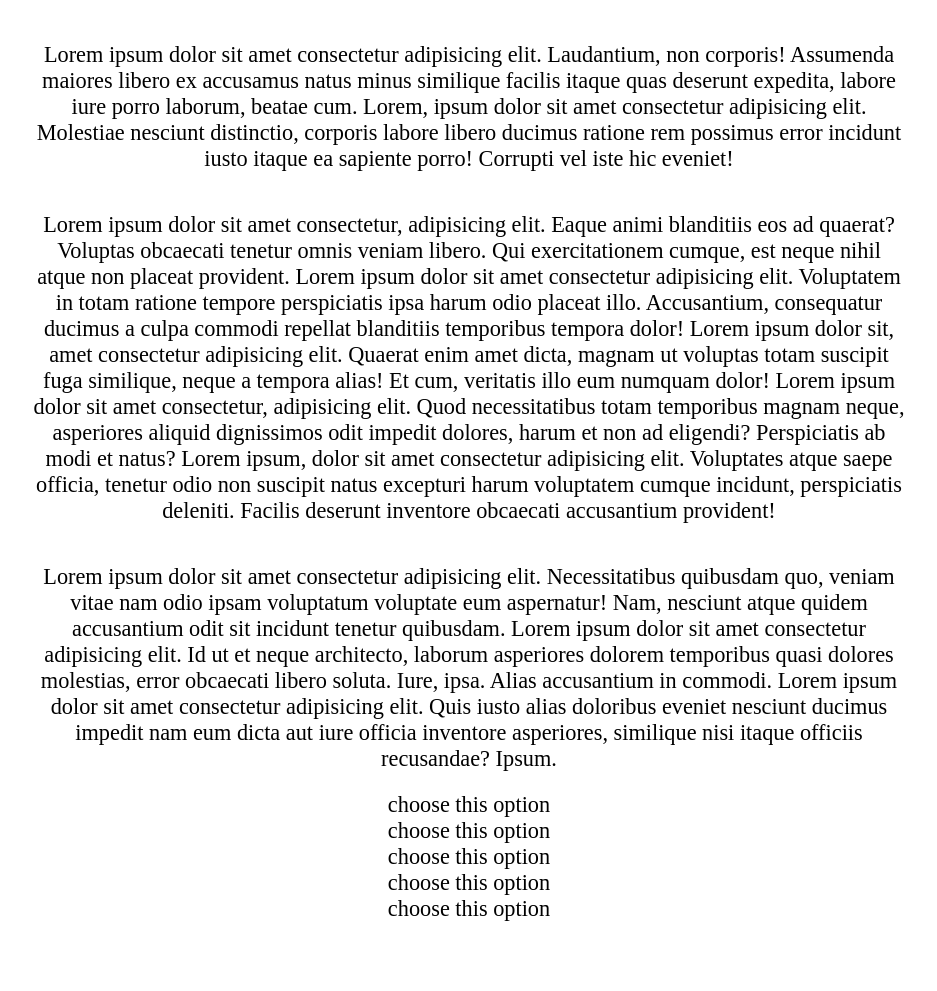
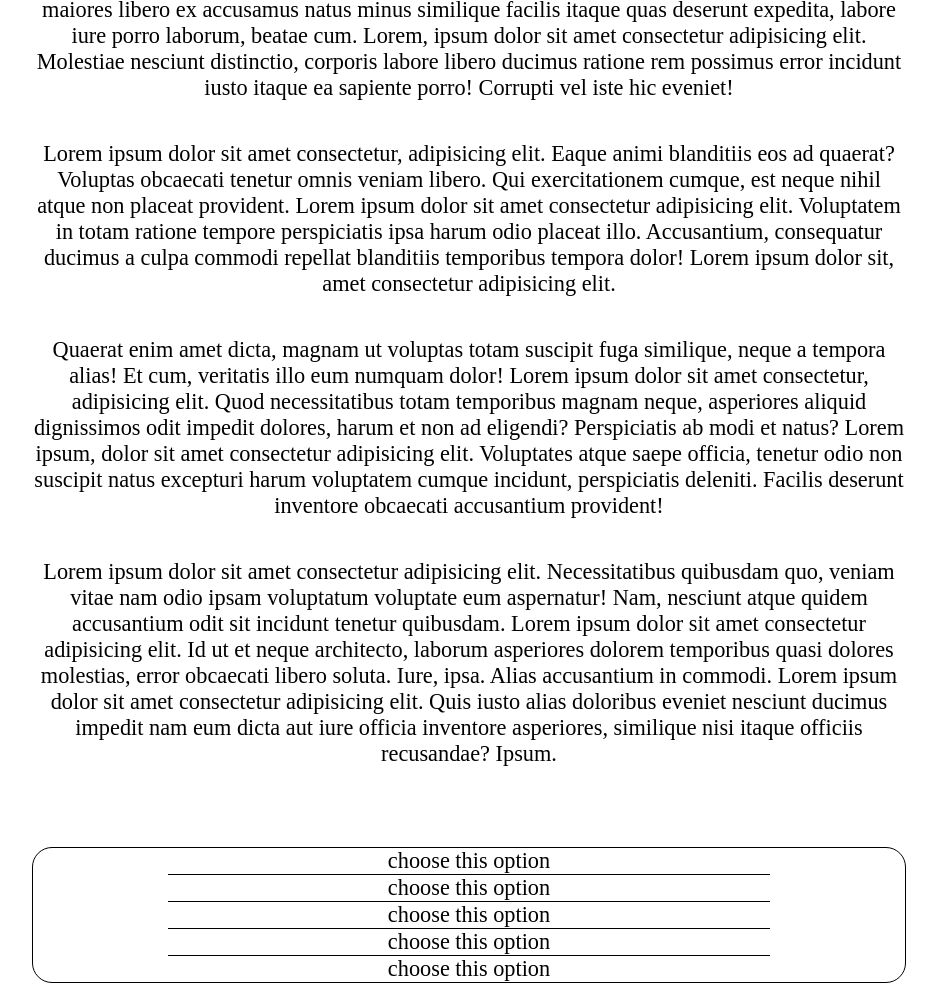
Before and after one commit to KAbaquin694/CYOA, a plain HTML site: page index.html in a window 1280 px wide. Shown: the part 126-1117 px from the top of the page, without its empty margins (171-1108 px from the left). Before the commit the page ends 1056 px from the top, so only its background shows below. Drawn offline with Linux system fonts and the light colour scheme.

Commit message:
Update 2
added border to separate buttons & a comment or 2

```diff
--- a/index.css
+++ b/index.css
@@ -1,5 +1,7 @@
-h1, p, div {
+h1, p, div, section {
     text-align: center;
+    width: 69%;
+    margin: auto;
 }
 
 h1 {
@@ -7,8 +9,6 @@ h1 {
 }
 
 p {
-    width: 69%;
-    margin: auto;
     padding: 20px;
     font-size: 22.3px;
 }
@@ -19,6 +19,13 @@ div {
     margin: auto;
 }
 
-div#1 {
-    padding-top: 40px;
+div#op1, div#op2, div#op3, div#op4 {
+    border-bottom: black solid 1px;
+    /* border-left: black solid 1px; */
 }
+
+section {
+    border: 1px solid black;
+    border-radius: 20px;
+    margin-top: 60px;
+}
--- a/index.html
+++ b/index.html
@@ -12,16 +12,20 @@
 
 <p>Lorem ipsum dolor sit amet consectetur adipisicing elit. Laudantium, non corporis! Assumenda maiores libero ex accusamus natus minus similique facilis itaque quas deserunt expedita, labore iure porro laborum, beatae cum. Lorem, ipsum dolor sit amet consectetur adipisicing elit. Molestiae nesciunt distinctio, corporis labore libero ducimus ratione rem possimus error incidunt iusto itaque ea sapiente porro! Corrupti vel iste hic eveniet!</p>
 
-<p>Lorem ipsum dolor sit amet consectetur, adipisicing elit. Eaque animi blanditiis eos ad quaerat? Voluptas obcaecati tenetur omnis veniam libero. Qui exercitationem cumque, est neque nihil atque non placeat provident. Lorem ipsum dolor sit amet consectetur adipisicing elit. Voluptatem in totam ratione tempore perspiciatis ipsa harum odio placeat illo. Accusantium, consequatur ducimus a culpa commodi repellat blanditiis temporibus tempora dolor! Lorem ipsum dolor sit, amet consectetur adipisicing elit. Quaerat enim amet dicta, magnam ut voluptas totam suscipit fuga similique, neque a tempora alias! Et cum, veritatis illo eum numquam dolor! Lorem ipsum dolor sit amet consectetur, adipisicing elit. Quod necessitatibus totam temporibus magnam neque, asperiores aliquid dignissimos odit impedit dolores, harum et non ad eligendi? Perspiciatis ab modi et natus? Lorem ipsum, dolor sit amet consectetur adipisicing elit. Voluptates atque saepe officia, tenetur odio non suscipit natus excepturi harum voluptatem cumque incidunt, perspiciatis deleniti. Facilis deserunt inventore obcaecati accusantium provident!</p>
+<p>Lorem ipsum dolor sit amet consectetur, adipisicing elit. Eaque animi blanditiis eos ad quaerat? Voluptas obcaecati tenetur omnis veniam libero. Qui exercitationem cumque, est neque nihil atque non placeat provident. Lorem ipsum dolor sit amet consectetur adipisicing elit. Voluptatem in totam ratione tempore perspiciatis ipsa harum odio placeat illo. Accusantium, consequatur ducimus a culpa commodi repellat blanditiis temporibus tempora dolor! Lorem ipsum dolor sit, amet consectetur adipisicing elit. </p>
+
+<p>Quaerat enim amet dicta, magnam ut voluptas totam suscipit fuga similique, neque a tempora alias! Et cum, veritatis illo eum numquam dolor! Lorem ipsum dolor sit amet consectetur, adipisicing elit. Quod necessitatibus totam temporibus magnam neque, asperiores aliquid dignissimos odit impedit dolores, harum et non ad eligendi? Perspiciatis ab modi et natus? Lorem ipsum, dolor sit amet consectetur adipisicing elit. Voluptates atque saepe officia, tenetur odio non suscipit natus excepturi harum voluptatem cumque incidunt, perspiciatis deleniti. Facilis deserunt inventore obcaecati accusantium provident!</p>
 
 <p>Lorem ipsum dolor sit amet consectetur adipisicing elit. Necessitatibus quibusdam quo, veniam vitae nam odio ipsam voluptatum voluptate eum aspernatur! Nam, nesciunt atque quidem accusantium odit sit incidunt tenetur quibusdam. Lorem ipsum dolor sit amet consectetur adipisicing elit. Id ut et neque architecto, laborum asperiores dolorem temporibus quasi dolores molestias, error obcaecati libero soluta. Iure, ipsa. Alias accusantium in commodi. Lorem ipsum dolor sit amet consectetur adipisicing elit. Quis iusto alias doloribus eveniet nesciunt ducimus impedit nam eum dicta aut iure officia inventore asperiores, similique nisi itaque officiis recusandae? Ipsum.</p>
 
-
+<section>
 <div id="op1">choose this option</div>
 <div id="op2">choose this option</div>
 <div id="op3">choose this option</div>
 <div id="op4">choose this option</div>
 <div id="op5">choose this option</div>
+<!-- input type -->
+</section>
 
     <script src="index.js"></script>
 </body>
```
